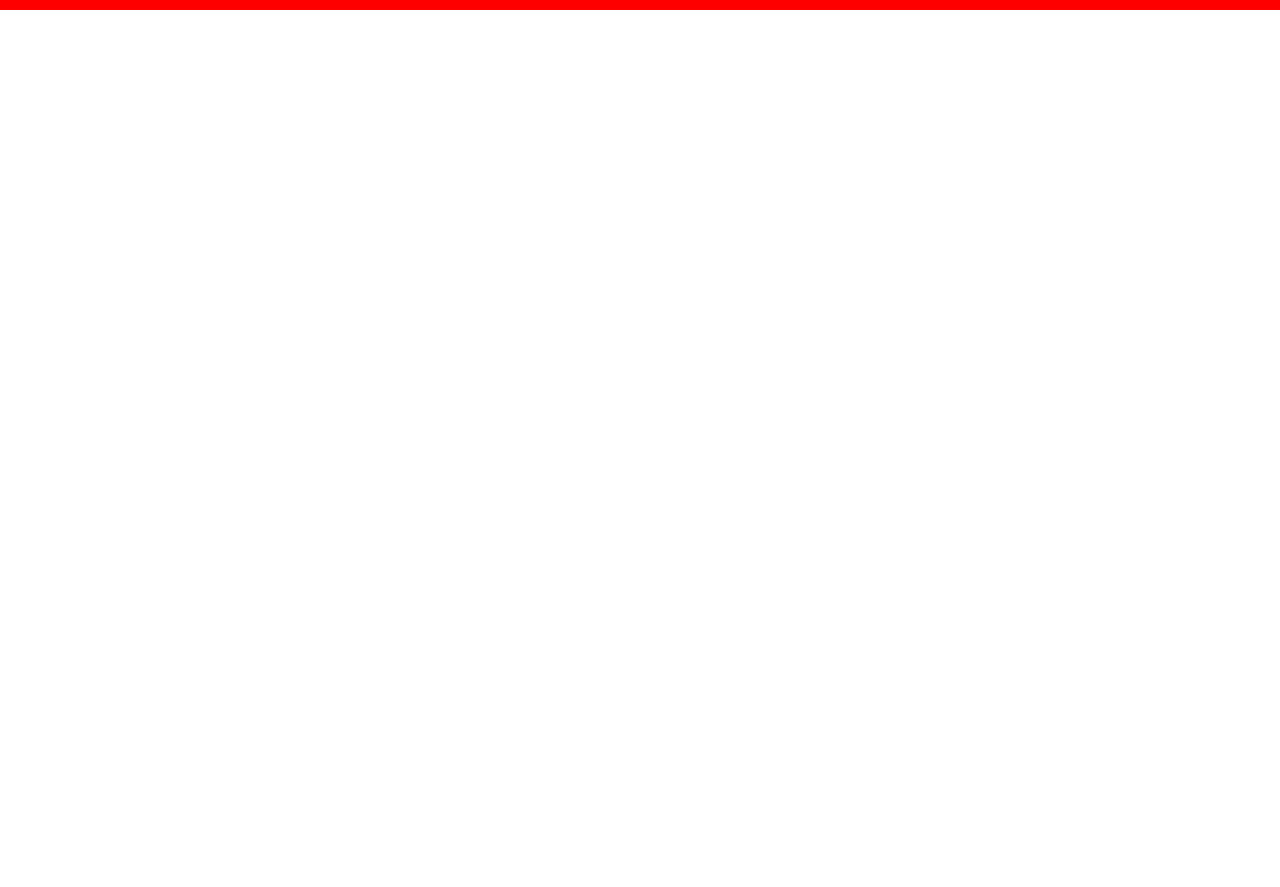
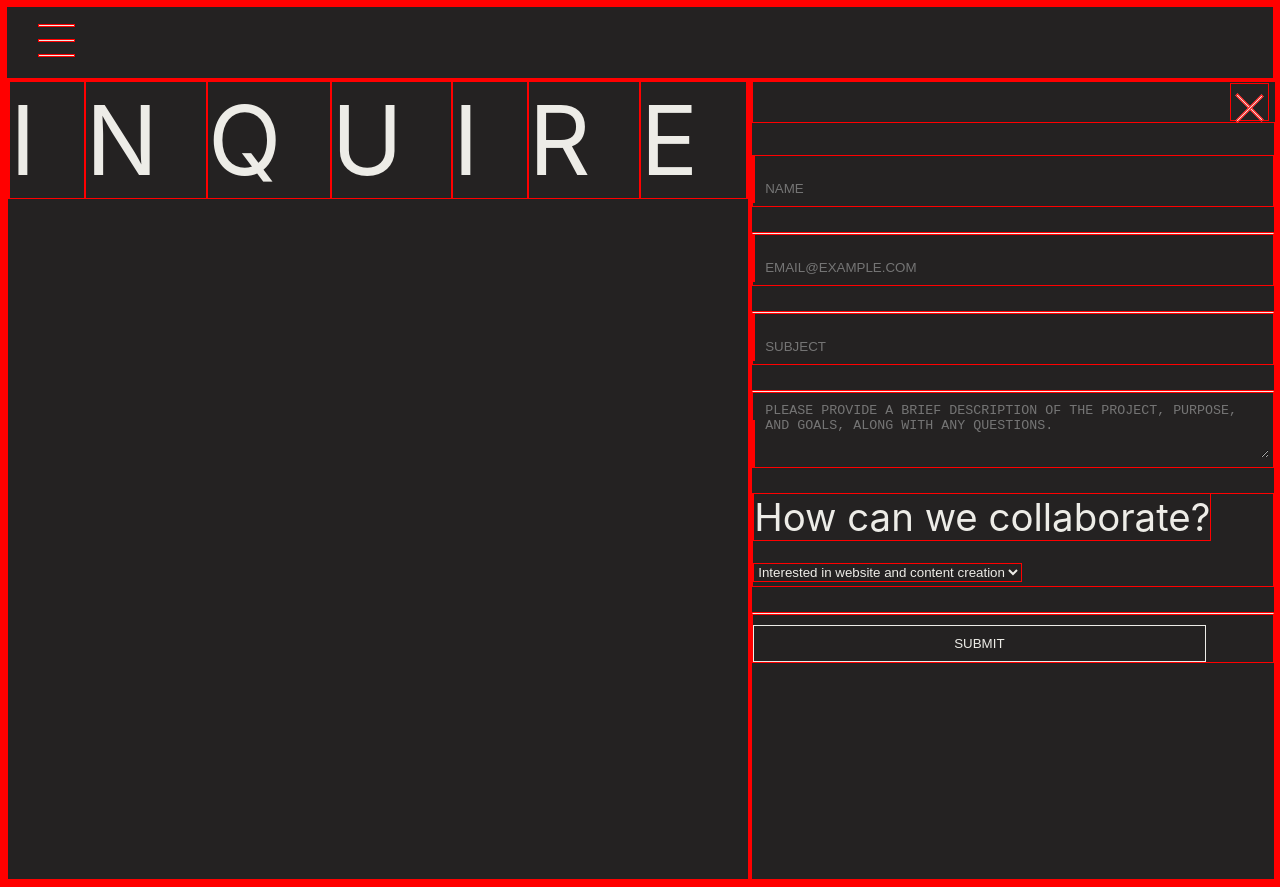
Before and after one commit to vanessamald/studiorevivir, a React (Create React App) app in the folder client/: page /inquire in a window 1280 px wide. Before the commit this address had no page. Before the commit the page ends 800 px from the top, so only its background shows below. Built offline with nearby package versions, Linux system fonts and the light colour scheme.

Commit message:
updating contact form and navigation

```diff
--- a/client/src/App.js
+++ b/client/src/App.js
@@ -6,6 +6,7 @@ import './PageTransitions.css';
 import Home from './components/Home';
 import About from './components/About';
 import Work from './components/Work';
+import Contact from './components/Contact';
 import Cursor from './components/cursor';
 import useTheme from './components/useTheme';
 
@@ -38,6 +39,7 @@ function App() {
                   <Route path='/' className={isMounted ? 'page-enter' : 'page-exit'} element={<Home/>}></Route>
                   <Route path='/about' className={isMounted ? 'page-enter' : 'page-exit'} element={<About/>}></Route>
                   <Route path='/work' className={isMounted ? 'page-enter' : 'page-exit'} element={<Work/>}></Route>
+                  <Route path='/inquire' className={isMounted ? 'page-enter' : 'page-exit'} element={<Contact/>}></Route>
           </Routes>
         </BrowserRouter>
       </main>
--- a/client/src/components/Contact/index.js
+++ b/client/src/components/Contact/index.js
@@ -1,5 +1,6 @@
 import React, { useState, useRef } from 'react';
 import Form from 'react-bootstrap/Form';
+import Navigation from '../Navigation';
 import SplitText from '../SplitText';
 import SplitText2 from '../SplitText2';
 
@@ -76,20 +77,15 @@ function Contact() {
         };
     return (
     <div>
-        <div className={show}>
-            <div className={show2}>
-            <div className='close-btn-container'>
+        <Navigation/>
+        <div className='contact-container flex flex-center'>
+
                 <div className='split-text-container'>
                     <SplitText text='Inquire' fontColor='theme-text-color'/>
                 </div>
 
-                <button className='close-btn' onClick={handleClose}>
-                    <div className='close-container'>
-                        <div className='close-line1'></div>
-                        <div className='close-line2'></div>
-                    </div>
-                </button>
-            </div>
+
+
             <div>
                 {result && (
                     <p className={`${result.success ? 'success' : 'error'}`}>
@@ -98,6 +94,14 @@ function Contact() {
                     )}
             </div>
             <Form onSubmit={submitForm} className='form-content'>
+                <div className='close-btn-container flex flex-end'>
+                    <button className='close-btn' onClick={handleClose}>
+                        <div className='close-container'>
+                            <div className='close-line1'></div>
+                            <div className='close-line2'></div>
+                        </div>
+                    </button>
+                </div>
                 <Form.Group className="form-group" controlId="name">
                     <Form.Label className='form-name'></Form.Label>
                     <Form.Control className='form-input'
@@ -135,7 +139,7 @@ function Contact() {
                     <Form.Control className='form-input'
                         onChange={(e) => setMessage(e.target.value)}
                         as="textarea"
-                        placeholder="Message"
+                        placeholder="Please provide a brief description of the project, purpose, and goals, along with any questions."
                         rows={3}
                         required
                     />
@@ -163,10 +167,7 @@ function Contact() {
             </Form>
             </div>
         </div>
-        <div className='contact-button-container'>
-            <a className='text-animation font-classic' style={{animationDelay: '2s'}} onClick={handleClick}><SplitText2 text='Contact'/></a>
-        </div>
-    </div>
+
     )
 }
 
--- a/client/src/components/Navigation/index.js
+++ b/client/src/components/Navigation/index.js
@@ -50,7 +50,7 @@ function Navigation() {
                         <a className='text-animation font-classic' style={{animationDelay: '0.5s'}} href='/'><SplitText2 text='Home' /></a>
                         <a className='text-animation font-classic' style={{animationDelay: '1s'}} href='/about'><SplitText2 text='About' /></a>
                         <a className='text-animation font-classic' style={{animationDelay: '1.5s'}} href='/work'><SplitText2 text='Work' /></a>
-                        <Contact/>
+                        <a className='text-animation font-classic' style={{animationDelay: '2s'}} href='/inquire'><SplitText2 text='Inquire' /></a>
                     </div>
                     {/*<Register/>*/}
                 </div>
--- a/client/src/index.css
+++ b/client/src/index.css
@@ -328,6 +328,12 @@ a {
 /*Theme and Toggle Styling Ends */
 
 /* Contact Styling */
+.contact-container {
+  height: 100vh;
+  width: 100%;
+  overflow: hidden;
+}
+
 .line-div {
   border-bottom: 0.5px solid var(--font-color);
 }
@@ -415,11 +421,7 @@ a {
 
 .close-btn-container {
   width: 100%;
-  display: flex;
-  flex-direction: row;
-  align-items: center;
-  justify-content: space-between;
-  padding-bottom: 25px;
+  margin-bottom: 2rem;
 }
 
 .close-btn {
@@ -647,6 +649,10 @@ a {
 .space-between {
   justify-content: space-between;
 }
+
+.flex-end {
+  justify-content: flex-end;
+}
 /* Flexbox Styling Ends */
 
 /* Padding */
@@ -782,6 +788,9 @@ a {
     margin-top: 20rem;
     padding-bottom: 100%;
   }
+  .contact-container {
+    flex-direction: column;
+  }
   .contact-form-container {
     /*padding: 50px;*/
   }
```
